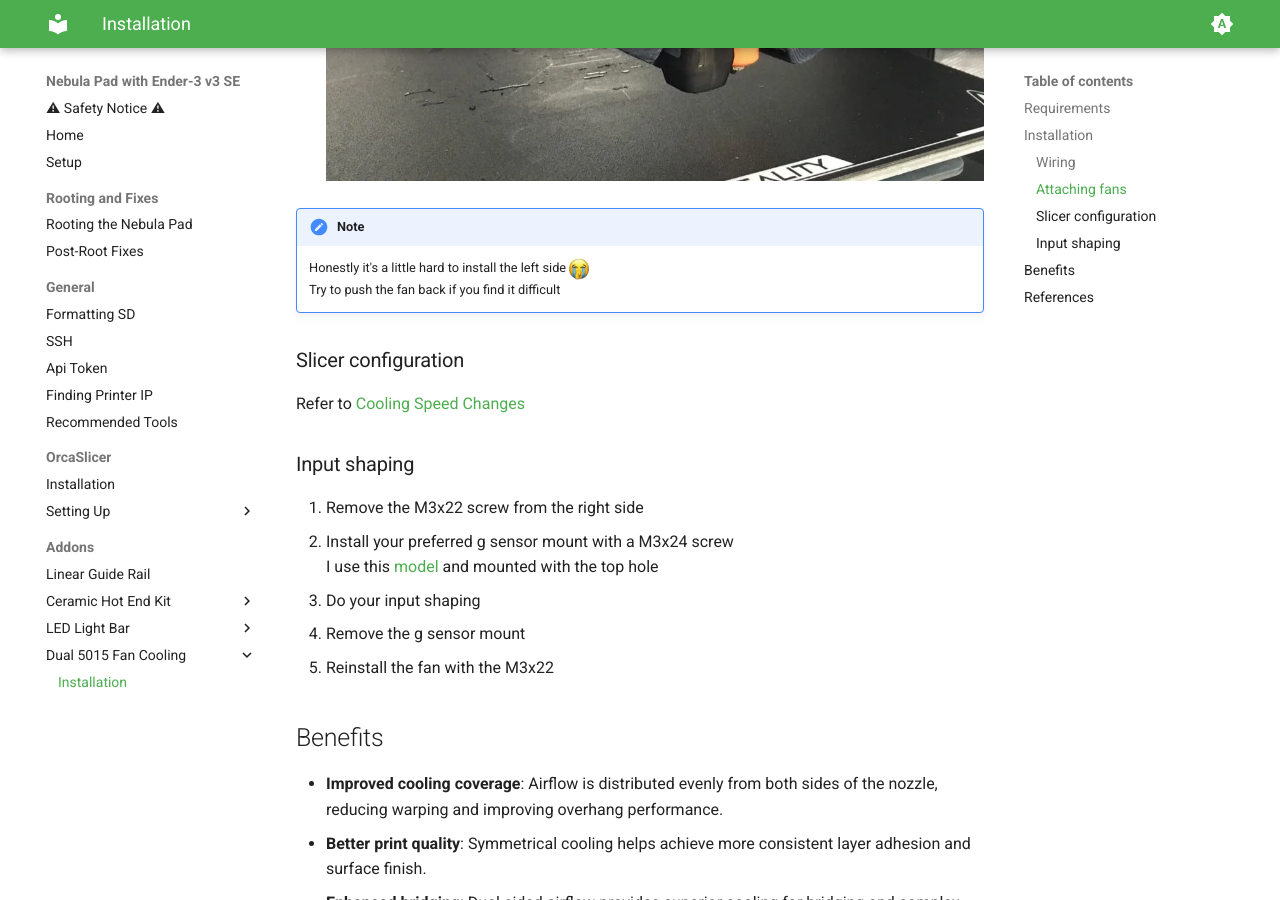
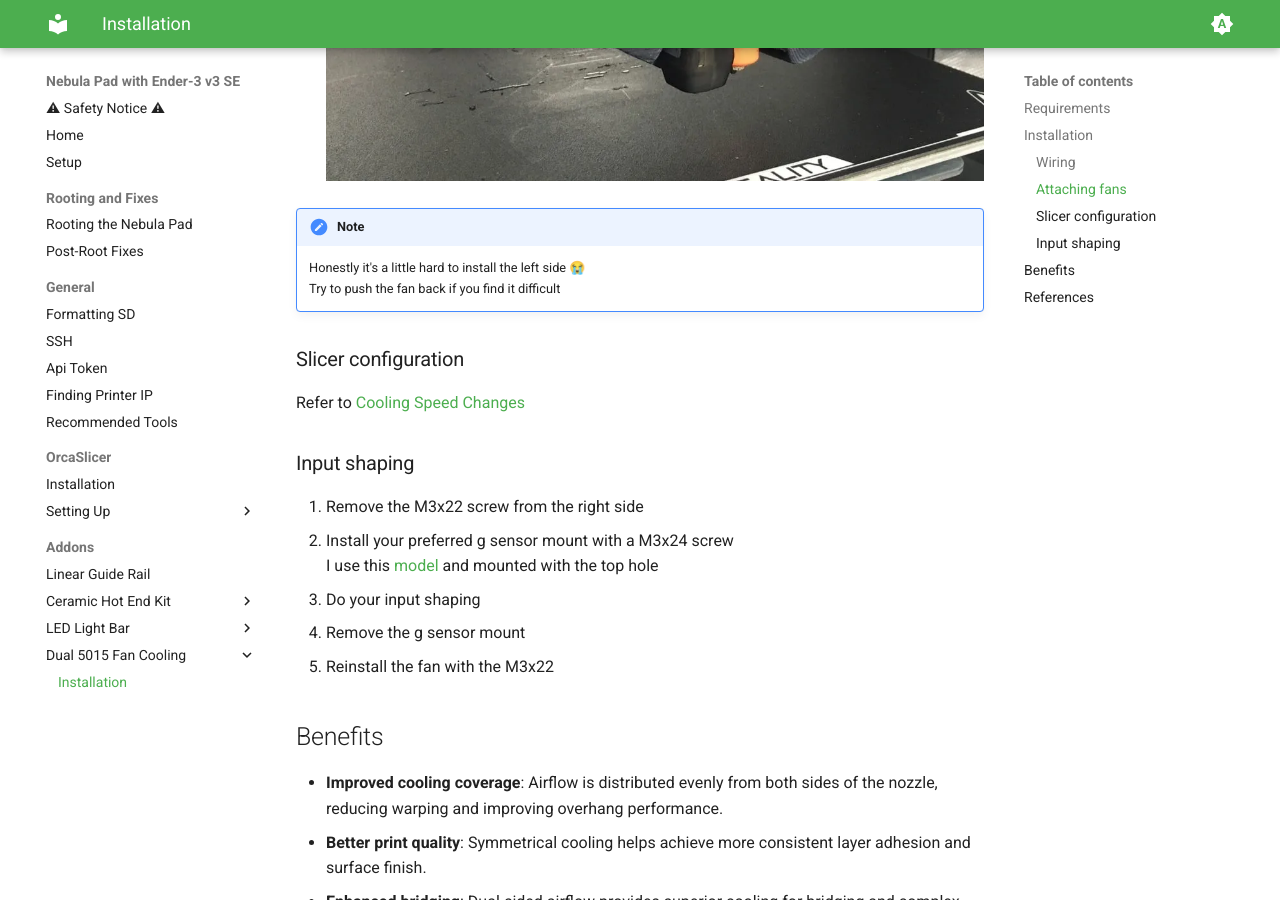
Before and after one commit to LukosiuPro/Ender3-v3-SE-Nebula-Pad-Wiki, an MkDocs documentation site: the page built from docs/addons/dual-fan-cooling.md, in a window 1280 px wide and 900 px high, scrolled down 6943 px. Built offline with MkDocs 1.6.1 and Material for MkDocs 9.7.7, drawn with Linux system fonts in a browser that asks for light colours.

Commit message:
Improve note on left side fan installation
Updated the note about installing the left side fan to include an emoji for better clarity.

```diff
--- a/docs/addons/dual-fan-cooling.md
+++ b/docs/addons/dual-fan-cooling.md
@@ -58,7 +58,7 @@ Keep the screws.
 8. Screw the left side using the M4x20 screw. (This one doesnt need a washer)
 ![Left side fan installed](images/leftsideinstalled.png)
 !!! note
-    Honestly it's a little hard to install the left side <img src="../images/son.png" width="20" style="vertical-align: middle;" />
+    Honestly it's a little hard to install the left side 😭
     <br>Try to push the fan back if you find it difficult
 
 ### Slicer configuration
```
